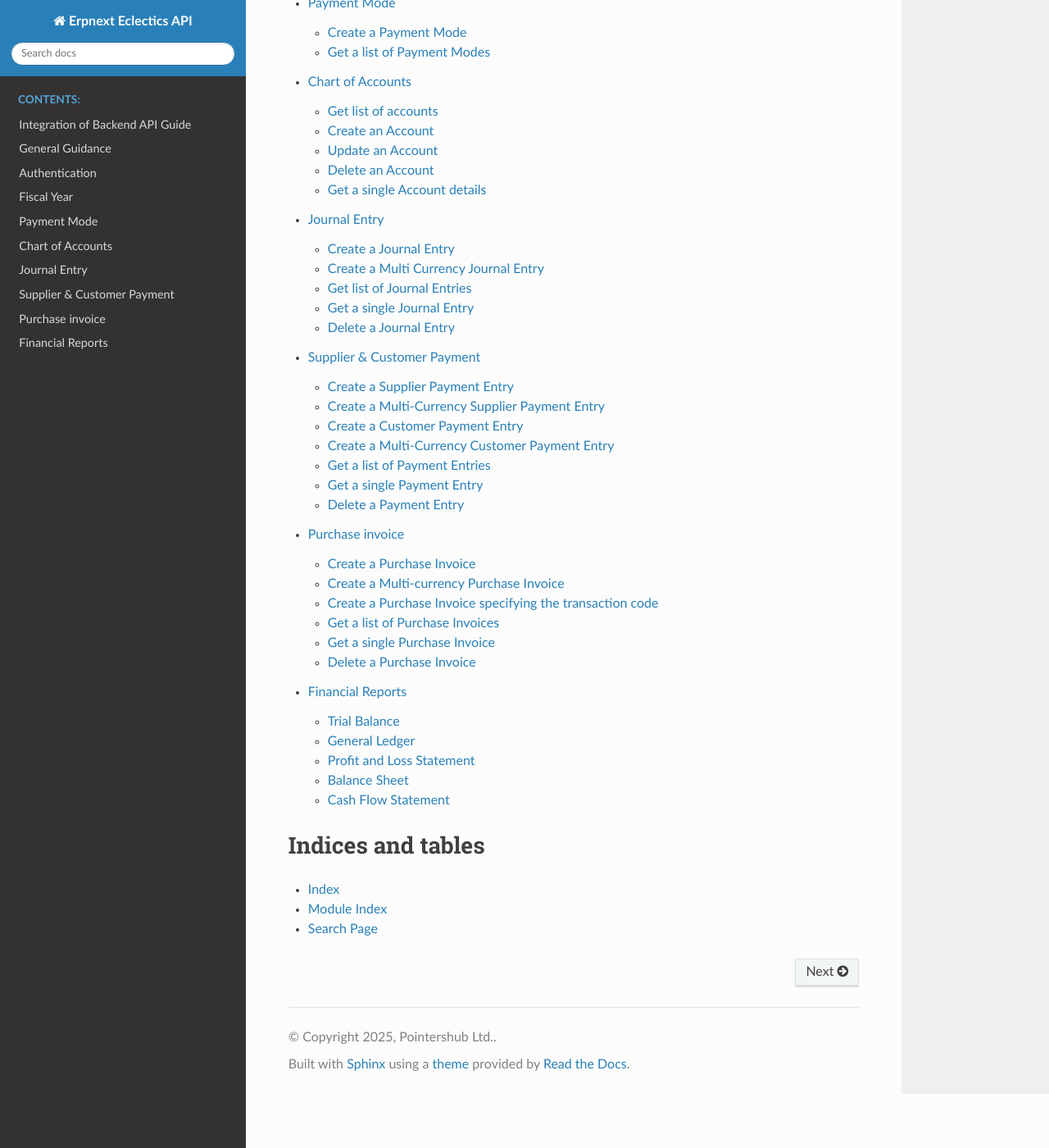
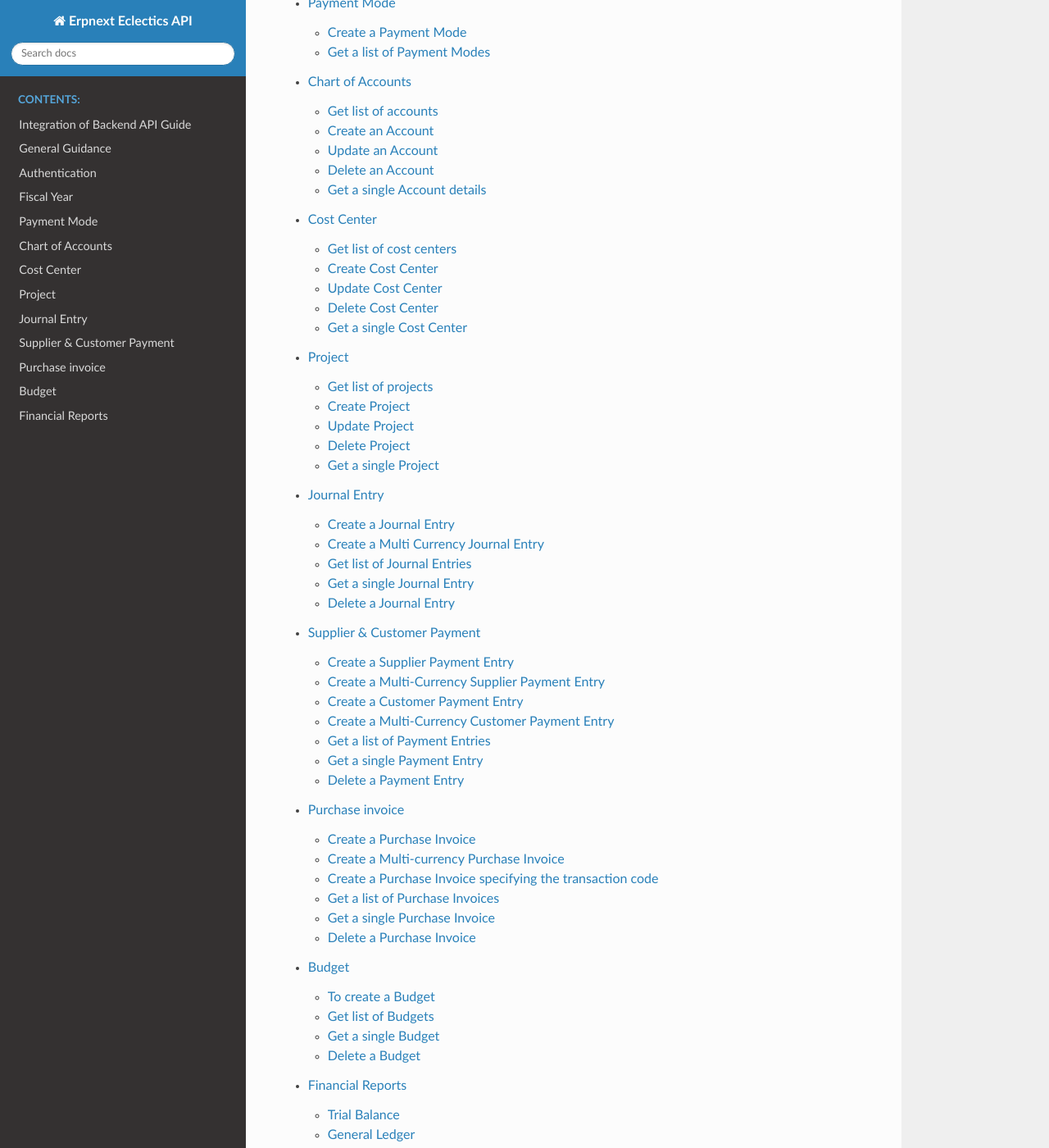
Before and after one commit to stevenyaga/erpnext-api-docs, a Sphinx documentation site: the page built from docs/index.rst, in a window 1280 px wide and 1400 px high, scrolled down 552 px. Shown: the whole window at 82% size. Built offline with Sphinx 7.4.7 and the Read the Docs theme 3.1.0, drawn with Linux system fonts in a browser that asks for light colours.

Commit message:
docs: Document account, financial reports, budget, cost center and project end points

```diff
--- a/docs/README.rst
+++ b/docs/README.rst
@@ -9,7 +9,7 @@
 
 .. code-block:: bash
 
-    sphinx-build /docs docs/_build/
+    sphinx-build /docs docs/html/
 
 
 - To serve the docs locally
--- a/docs/account.rst
+++ b/docs/account.rst
@@ -33,8 +33,7 @@
         "Authorization": "token <YOUR_TOKEN>"
     }
 
-- See the guidance on Document List API Parameters section for direction on the parameters to provide
-
+- Refer to `Document List API Parameters <general-guidance.html>`_ for guidance on the payload
 
 Create an Account
 -----------------
--- /dev/null
+++ b/docs/budget.rst
@@ -0,0 +1,124 @@
+Budget
+======
+
+To create a Budget
+------------------
+
+.. note::
+
+    - When creating a budget against a cost center, you must provide the value of the cost center
+    - When creating a budget against a project, you must provide the value of the project
+    - To get a list of cost centers, use the Cost Center list API
+    - To get a list of projects, use the Project list API
+
+- Endpoint: |BASE_API_URL|.Budget.create
+- Method: **POST**
+- Payload:
+
+.. code-block:: json
+
+    {
+        "action_if_accumulated_monthly_budget_exceeded": "Warn",
+        "action_if_accumulated_monthly_budget_exceeded_on_mr": "",
+        "action_if_accumulated_monthly_budget_exceeded_on_po": "",
+        "action_if_annual_budget_exceeded": "Stop",
+        "action_if_annual_budget_exceeded_on_mr": "",
+        "action_if_annual_budget_exceeded_on_po": "",
+        "applicable_on_booking_actual_expenses": true,
+        "applicable_on_material_request": false,
+        "applicable_on_purchase_order": false,
+        "budget_against": "Cost Center",
+        "cost_center": "Main - DCLD",
+        "fiscal_year": "2025",
+        "monthly_distribution": null,
+        "project": null,
+        "accounts": [{
+                "account": "5201",
+                "budget_amount": 50000
+            },
+            {
+                "account": "5214",
+                "budget_amount": 150000
+            },
+            {
+                "account": "4120",
+                "budget_amount": 2000000
+            }
+        ]
+    }
+
+
+- Headers:
+
+.. code-block:: json
+
+    {
+        "Authorization": "token <YOUR_TOKEN>"
+    }
+
+
+Get list of Budgets
+-------------------
+
+- Endpoint: |BASE_API_URL|.budget.list
+- Method: **GET**
+- Payload:
+
+.. code-block:: json
+
+    {
+        "fields": ["fiscal_year", "cost_center", "project"],
+        "filters": [["fiscal_year", "=", "2025"]],
+        "start": 0,
+        "page_length": 0,
+        "order_by": "creation desc"
+    }
+
+
+- Headers:
+
+.. code-block:: json
+
+    {
+        "Authorization": "token <YOUR_TOKEN>"
+    }
+
+
+- Refer to `Document List API Parameters <general-guidance.html>`_ for guidance on the payload
+
+
+Get a single Budget
+-------------------
+
+- Endpoint: |BASE_API_URL|.budget.get
+- Method: **GET**
+- Payload:
+
+.. code-block:: json
+
+    {
+        "doc_id": "Main - DCLD/2025/001"
+    }
+
+
+- Headers:
+
+.. code-block:: json
+
+    {
+        "Authorization": "token <YOUR_TOKEN>"
+    }
+
+
+Delete a Budget
+---------------
+
+- Endpoint: |BASE_API_URL|.budget.delete
+- Method: **DELETE**
+- Payload:
+
+.. code-block:: json
+
+    {
+        "doc_id": "Main - DCLD/2025/001"
+    }
--- /dev/null
+++ b/docs/cost-center.rst
@@ -0,0 +1,130 @@
+Cost Center
+===========
+
+Get list of cost centers
+------------------------
+
+- Endpoint: |BASE_API_URL|.cost_center.list
+- Method: **GET**
+- Payload:
+
+.. code-block:: json
+
+    {
+        "doctype": "Account",
+        "fields": ["name", "cost_center_name", "cost_center_number", "disabled", "is_group", "parent_cost_center"],
+        "filters": [["company", "=", "Demo Company Ltd"]],
+        "start": 0,
+        "page_length": 0,
+        "order_by": "creation desc"
+    }
+
+- Headers
+
+.. code-block:: json
+
+    {
+        "Authorization": "token <YOUR_TOKEN>"
+    }
+
+
+- Refer to `Document List API Parameters <general-guidance.html>`_ for guidance on the payload
+
+Create Cost Center
+------------------
+
+- Endpoint: |BASE_API_URL|.cost_center.create
+- Method: **POST**
+- Payload:
+
+.. code-block:: json
+
+    {
+        "cost_center_name" : "Mombasa",
+        "cost_center_number" : null,
+        "disabled" : false,
+        "is_group" : false,
+        "parent_cost_center" : "Demo Company Ltd (Demo) - DCLD"
+    }
+
+- Headers
+
+.. code-block:: json
+
+    {
+       "Authorization": "token <YOUR_TOKEN>"
+    }
+
+
+Update Cost Center
+------------------
+
+- Endpoint: |BASE_API_URL|.cost_center.update
+- Method: **POST**
+- Payload:
+
+.. code-block:: json
+
+    {
+        "id": "Mombasa - DCLD",
+        "cost_center_name" : "Mombasa",
+        "cost_center_number" : null,
+        "disabled" : false,
+        "is_group" : false,
+        "parent_cost_center" : "Demo Company Ltd (Demo) - DCLD"
+    }
+
+
+- Headers
+
+.. code-block:: json
+
+    {
+        "Authorization": "token <YOUR_TOKEN>"
+    }
+
+
+Delete Cost Center
+------------------
+
+- Endpoint: |BASE_API_URL|.cost_center.delete
+- Method: **DELETE**
+- Payload:
+
+.. code-block:: json
+
+    {
+        "doc_id": "Mombasa - DCLD"
+    }
+
+
+- Headers
+
+.. code-block:: json
+
+    {
+        "Authorization": "token <YOUR_TOKEN>"
+    }
+
+
+Get a single Cost Center
+------------------------
+
+- Endpoint: |BASE_API_URL|.cost_center.get
+- Method: **GET**
+- Payload:
+
+.. code-block:: json
+
+    {
+        "doc_id": "Mombasa - DCLD"
+    }
+
+
+- Headers
+
+.. code-block:: json
+
+    {
+        "Authorization": "token <YOUR_TOKEN>"
+    }
--- a/docs/financial-reports.rst
+++ b/docs/financial-reports.rst
@@ -47,6 +47,7 @@
     - **from_date** (optional). Start date by which you wish to filter transactions. The date must fall within the selected fiscal year
     - **from_date** (optional). End date by which you wish to filter transactions. The date must fall within the selected fiscal year
 
+- The account parameter in the payload accepts a list of account numbers
 - Endpoint: |BASE_API_URL|.financial_report.general_ledger
 - Method: **POST**
 - Payload:
--- a/docs/index.rst
+++ b/docs/index.rst
@@ -16,9 +16,12 @@
    fiscal-year
    payment-mode
    account
+   cost-center
+   project
    journal-entry
    payment
    purchase-invoice
+   budget
    financial-reports
 
 Indices and tables
--- /dev/null
+++ b/docs/project.rst
@@ -0,0 +1,142 @@
+Project
+=======
+
+Get list of projects
+--------------------
+
+- Endpoint: |BASE_API_URL|.project.list
+- Method: **GET**
+- Payload:
+
+.. code-block:: json
+
+    {
+        "doctype": "Account",
+        "fields": ["name", "project_name", "status", "is_active","priority", "cost_center"],
+        "filters": [["company", "=", "Demo Company Ltd (Demo)"]],
+        "start": 0,
+        "page_length": 0,
+        "order_by": "creation desc"
+    }
+
+- Headers
+
+.. code-block:: json
+
+    {
+        "Authorization": "token <YOUR_TOKEN>"
+    }
+
+
+- Refer to `Document List API Parameters <general-guidance.html>`_ for guidance on the payload
+
+Create Project
+--------------
+
+- Endpoint: |BASE_API_URL|.project.create
+- Method: **POST**
+- Payload:
+
+.. code-block:: json
+
+    {
+        "actual_end_date": null,
+        "actual_start_date": null,
+        "cost_center": null,
+        "customer": null,
+        "estimated_costing": 0,
+        "expected_end_date": null,
+        "expected_start_date": null,
+        "is_active": "Yes",
+        "priority": "Medium",
+        "project_name": "Bridge Construction",
+        "status": "Open"
+    }
+
+- Headers
+
+.. code-block:: json
+
+    {
+       "Authorization": "token <YOUR_TOKEN>"
+    }
+
+
+Update Project
+--------------
+
+- Endpoint: |BASE_API_URL|.project.update
+- Method: **POST**
+- Payload:
+
+.. code-block:: json
+
+    {
+        "id": "PROJ-0001",
+        "actual_end_date": null,
+        "actual_start_date": null,
+        "cost_center": null,
+        "customer": null,
+        "estimated_costing": 0,
+        "expected_end_date": null,
+        "expected_start_date": null,
+        "is_active": "Yes",
+        "priority": "Medium",
+        "project_name": "Lone Bridge Construction",
+        "status": "Open"
+    }
+
+
+- Headers
+
+.. code-block:: json
+
+    {
+        "Authorization": "token <YOUR_TOKEN>"
+    }
+
+
+Delete Project
+--------------
+
+- Endpoint: |BASE_API_URL|.project.delete
+- Method: **DELETE**
+- Payload:
+
+.. code-block:: json
+
+    {
+        "doc_id": "PROJ-0001"
+    }
+
+
+- Headers
+
+.. code-block:: json
+
+    {
+        "Authorization": "token <YOUR_TOKEN>"
+    }
+
+
+Get a single Project
+--------------------
+
+- Endpoint: |BASE_API_URL|.project.get
+- Method: **GET**
+- Payload:
+
+.. code-block:: json
+
+    {
+        "doc_id": "PROJ-0001"
+    }
+
+
+- Headers
+
+.. code-block:: json
+
+    {
+        "Authorization": "token <YOUR_TOKEN>"
+    }
```
